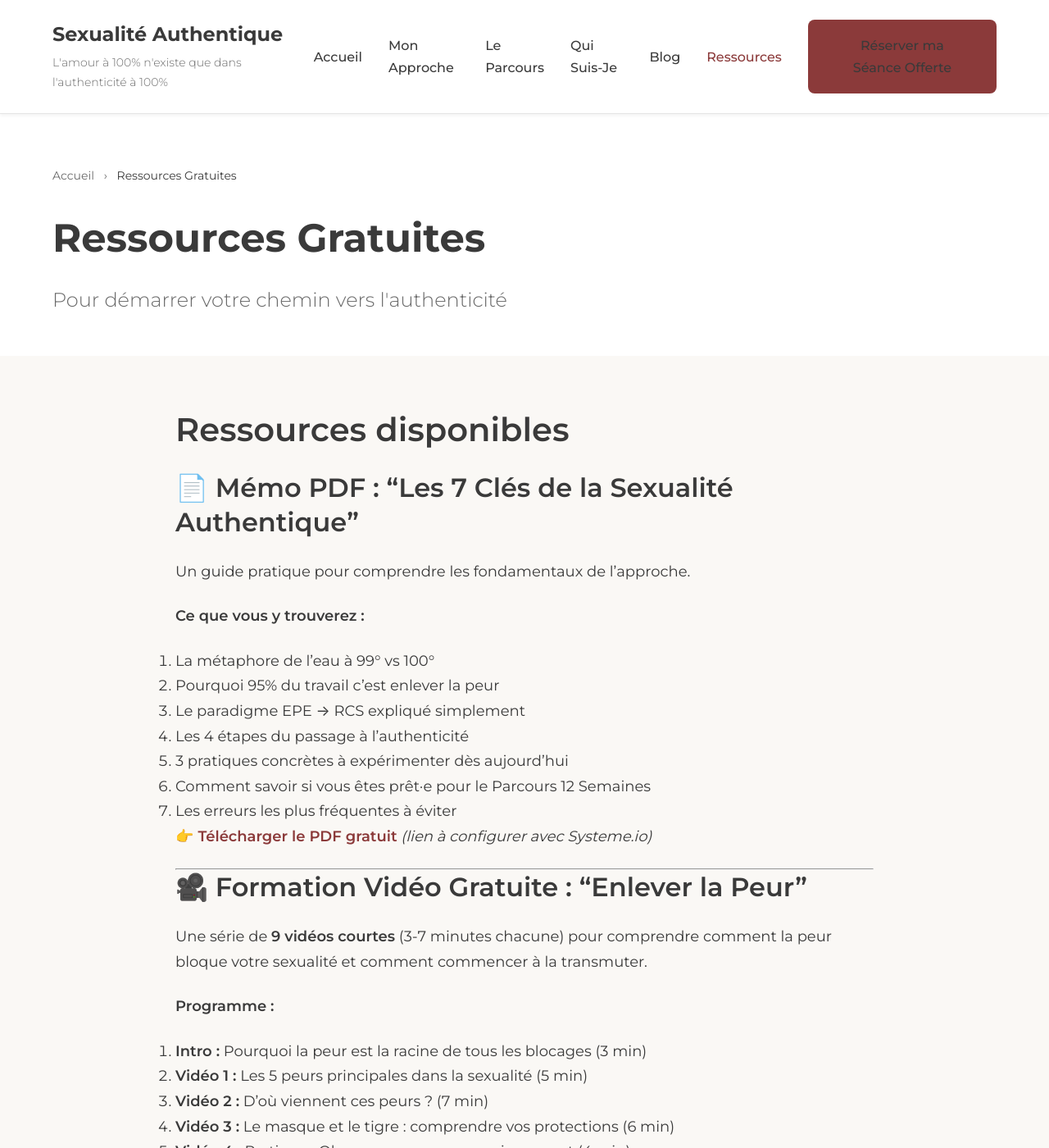
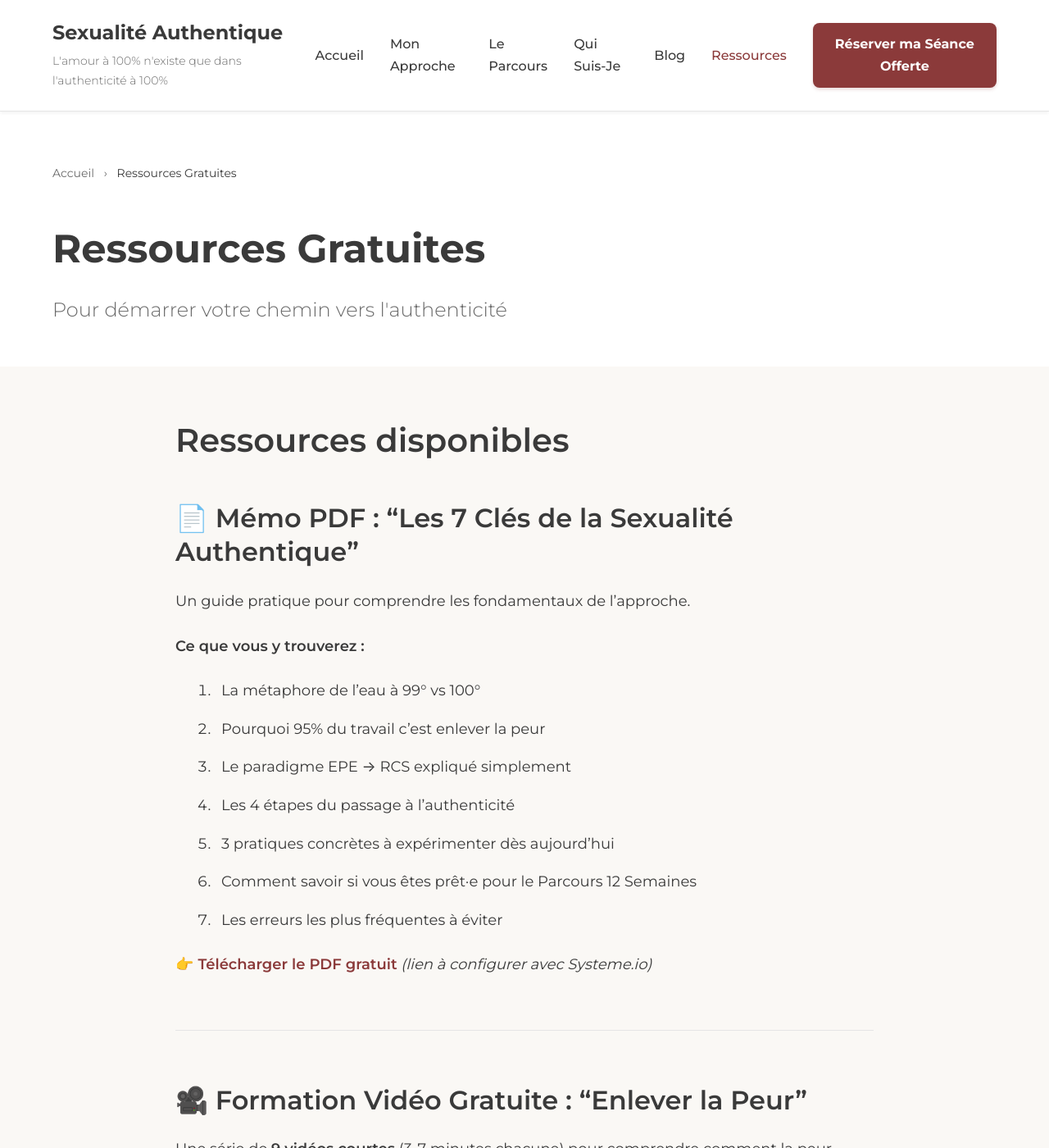
Before and after one commit to Aujourduy/Site_Sexualite_Authentique, a Jekyll site: the page built from ressources.md, in a window 1280 px wide and 1400 px high. Shown: the whole window at 82% size. Built offline with Jekyll 4.4.1, drawn with Linux system fonts in a browser that asks for light colours.

Commit message:
Améliorations CSS pour lisibilité et esthétique
PROBLÈMES RÉSOLUS:
1. Titres trop collés aux éléments précédents
   - Ajout de margin-top: var(--spacing-xl) sur tous les titres
   - Exception pour les premiers titres (margin-top: 0)

2. Puces et numéros de listes qui dépassent
   - Ajout de padding-left sur ul/ol
   - Espacement entre items amélioré
   - Support des listes imbriquées

3. Lignes de séparation hr
   - Ajout d'espacement généreux (var(--spacing-2xl))
   - Style épuré avec bordure grise

4. Bouton dans navbar plus lisible
   - Texte en blanc pur (#FFFFFF) pour contraste maximum
   - Font-weight bold pour meilleure lisibilité
   - Ombre portée pour faire ressortir le bouton

AMÉLIORATIONS BONUS:
- Espacement cohérent pour tous les éléments de liste
- Meilleur rendu visuel du bouton CTA en hover

```diff
--- a/assets/css/main.css
+++ b/assets/css/main.css
@@ -119,7 +119,18 @@ h1, h2, h3, h4, h5, h6 {
   font-weight: var(--font-weight-semibold);
   line-height: 1.3;
   color: var(--gris-fonce);
+  margin-top: var(--spacing-xl);  /* Ajoute de l'espace au-dessus des titres */
   margin-bottom: var(--spacing-md);
+}
+
+/* Premier titre d'une section n'a pas besoin de marge en haut */
+h1:first-child,
+h2:first-child,
+h3:first-child,
+h4:first-child,
+h5:first-child,
+h6:first-child {
+  margin-top: 0;
 }
 
 h1 {
@@ -169,6 +180,45 @@ blockquote {
   border-left: 4px solid var(--terracotta);
   font-style: italic;
   color: var(--gris-moyen);
+}
+
+/* Listes */
+ul, ol {
+  margin: var(--spacing-md) 0;
+  padding-left: var(--spacing-xl);  /* Indentation pour que les puces/numéros restent dans le bloc */
+}
+
+ul {
+  list-style-type: disc;
+}
+
+ol {
+  list-style-type: decimal;
+}
+
+li {
+  margin-bottom: var(--spacing-sm);
+  padding-left: var(--spacing-xs);  /* Petit espace entre puce et texte */
+}
+
+li:last-child {
+  margin-bottom: 0;
+}
+
+/* Listes imbriquées */
+ul ul,
+ol ol,
+ul ol,
+ol ul {
+  margin-top: var(--spacing-sm);
+  margin-bottom: var(--spacing-sm);
+}
+
+/* Lignes de séparation */
+hr {
+  border: none;
+  border-top: 1px solid var(--gris-clair);
+  margin: var(--spacing-2xl) 0;  /* Beaucoup d'espace autour des séparateurs */
 }
 
 /* ============================================
@@ -262,6 +312,22 @@ section {
 
 .nav-desktop a:hover:not(.btn) {
   color: var(--bordeaux);
+}
+
+/* Bouton CTA dans le header - meilleure lisibilité */
+.nav-desktop .btn {
+  font-size: var(--font-size-sm);
+  padding: 0.625rem var(--spacing-md);  /* Padding légèrement réduit pour le header */
+  font-weight: var(--font-weight-bold);  /* Plus gras pour meilleure lisibilité */
+  box-shadow: 0 2px 4px rgba(139, 58, 58, 0.2);  /* Ombre légère pour faire ressortir */
+}
+
+.nav-desktop .btn-bordeaux {
+  color: #FFFFFF;  /* Blanc pur pour maximum de contraste */
+}
+
+.nav-desktop .btn:hover {
+  box-shadow: 0 4px 8px rgba(139, 58, 58, 0.3);
 }
 
 /* Menu Mobile */
```
